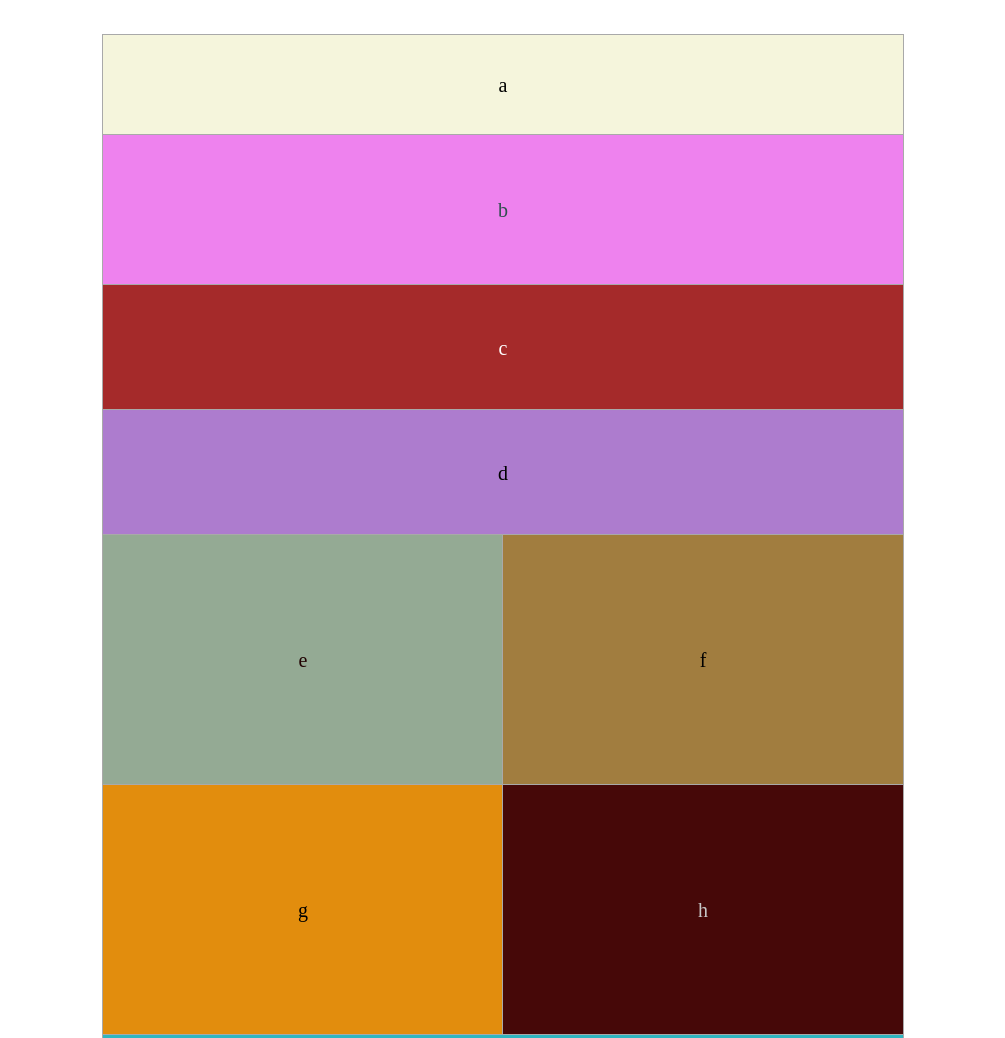
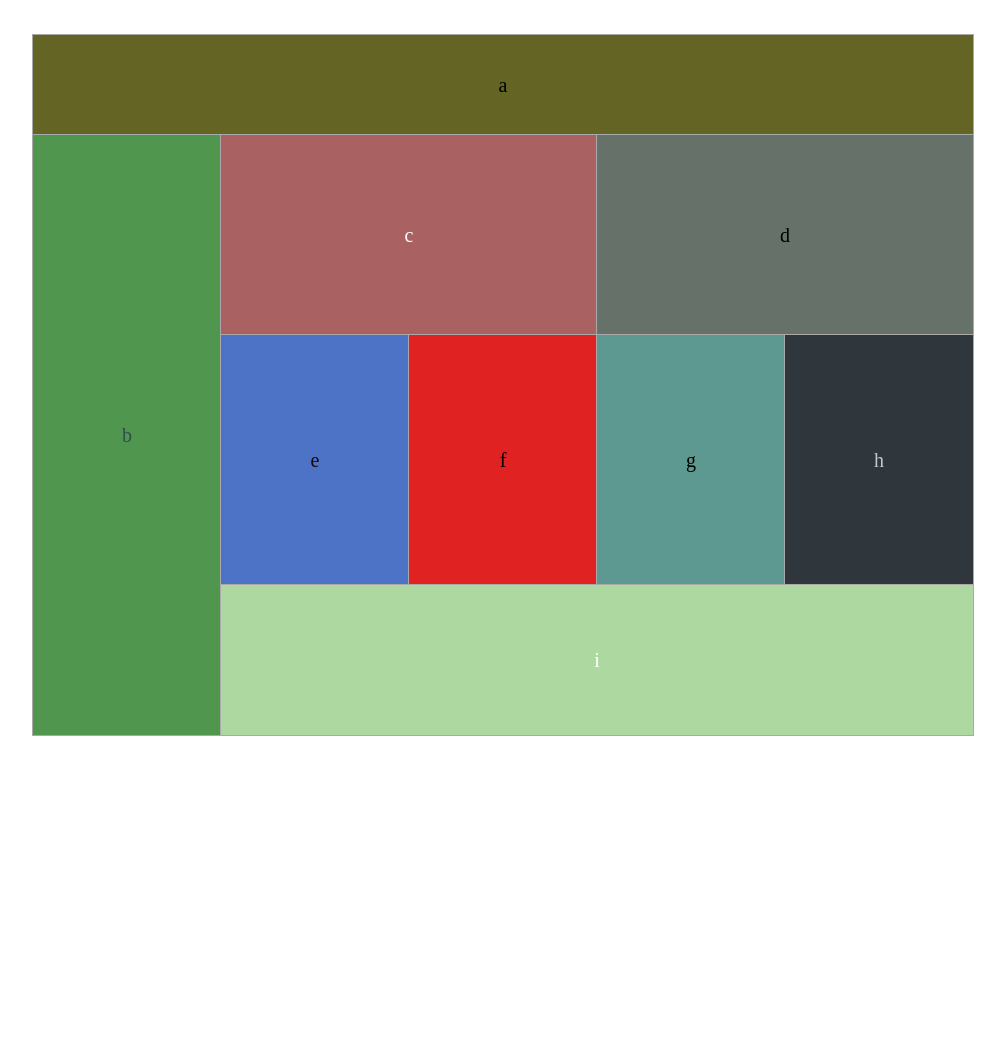
Before and after one commit to badwan95/lab-04a, a plain HTML site: page index.html in a window 1280 px wide. Shown: the top 1038 px of the page, without its empty margins (137-1142 px from the left). After the commit the page ends 800 px from the top, so only its background shows below. Drawn offline with Linux system fonts and the light colour scheme; files whose address does not match are found by name.

Commit message:
finished

```diff
--- a/css/base.css
+++ b/css/base.css
@@ -10,7 +10,7 @@ body{
 	margin: 35px auto;
 }
 main {
-	max-width: 100vw;
+	max-width: calc(100vw - 20px);
 	margin: 0 10px;
 	display: grid;
 	grid-template-columns: 1fr;
--- a/css/layout.css
+++ b/css/layout.css
@@ -75,6 +75,9 @@ footer{
     width: 100vh;
     align-items: center;
 } */
+.hide{
+    display: none;
+}
 header{
     height: 75px;
     display: flex;
@@ -93,7 +96,7 @@ section{
     justify-content: center;
     align-items: center;
 }
-.theArticles{
+.theArticlesMobile{
     display: grid;
     grid-template-columns: 1fr 1fr;
 }
@@ -111,15 +114,83 @@ footer{
 }
 @media (min-width: 768px){
     body{
+        width: calc(100vw - 40px);
+        max-width: 960px;
+    }
+    main {
+        display: grid;
+        grid-template-columns: 1fr 1fr 1fr 1fr 1fr;
+        grid-template-rows: 100px 200px 250px 150px;
+      }
+      header{
+          grid-column-start: 1;
+          grid-column-end: 6;
+          height: 100%;
+      }
+      aside{
+          grid-row-start: 2;
+          grid-row-end: 5;
+          height: 100%;
+      }
+      .c{
+        grid-column-start: 2;
+        grid-column-end: 4;
+        grid-row-start: 2;
+        grid-row-end: 3;
+        height: 100%;
+      }
+      .d{
+        grid-column-start: 4;
+        grid-column-end: 6;
+        grid-row-start: 2;
+        grid-row-end: 3;
+        height: 100%;
+      }
+      .theArticlesMobile{
+        display: none;
+    }
+    .hide{
         display: flex;
-        max-width: 980px;
-        justify-content: center;
-        flex-wrap: wrap;
-        margin: 35px auto;
     }
-    header{
-        height: 100px;
-        width: 100vh;
-        max-width: 980px;
-    }
+      .first{
+        grid-column-start: 2;
+        grid-column-end: 3;
+        grid-row-start: 3;
+        grid-row-end: 4;
+        height: 100%;
+        width: 100%;
+      }
+      .second{
+        grid-column-start: 3;
+        grid-column-end: 4;
+        grid-row-start: 3;
+        grid-row-end: 4;
+        height: 100%;
+        width: 100%;
+      }
+      .third{
+        grid-column-start: 4;
+        grid-column-end: 5;
+        grid-row-start: 3;
+        grid-row-end: 4;
+        height: 100%;
+        width: 100%;
+      }
+      .fourth{
+        grid-column-start: 5;
+        grid-column-end: 6;
+        grid-row-start: 3;
+        grid-row-end: 4;
+        height: 100%;
+        width: 100%;
+      }
+      footer{
+        grid-column-start: 2;
+        grid-column-end: 6;
+        grid-row-start: 4;
+        grid-row-end: 5;
+        height: 100%;
+        width: 100%;
+      }
+
 }
--- a/css/modules.css
+++ b/css/modules.css
@@ -72,5 +72,48 @@ footer{
         background-color: rgb(70, 8, 8);
         color: rgb(199, 199, 199);
     }
+    footer{
+        background-color: rgb(141, 53, 53);
+        color: white;
+    }
 
 }
+
+@media (min-width: 1080px){
+    header{
+        background-color: rgb(100, 100, 37);
+        color: black;
+    }
+    aside {
+        background-color: rgb(80, 150, 78);
+    }
+    section{
+        background-color: rgb(170, 97, 97);
+    }
+    .secondSection{
+        background-color: rgb(102, 114, 105);
+        color: black;
+    }
+    .first{
+        background-color: rgb(77, 115, 199);
+        color: rgb(34, 4, 4);
+    }
+    .second{
+        background-color: rgb(224, 34, 34);
+        color: black;
+    }
+    .third{
+        background-color: rgb(93, 153, 145);
+        color: black;
+    }
+    .fourth{
+        background-color: rgb(47, 55, 61);
+        color: rgb(199, 199, 199);
+    }
+    footer{
+        background-color: rgb(173, 216, 160);
+        color: white;
+    }
+
+
+}
--- a/index.html
+++ b/index.html
@@ -21,14 +21,27 @@
         <aside>
             b
         </aside>
-        <section>
+        <section class="c">
             c
         </section>
-        <section class='secondSection'>
+        <section class='secondSection d'>
             d
         </section>
 
-        <div class="theArticles">
+        <article class='first hide'>
+            e
+        </article>
+        <article class='second hide'>
+            f
+        </article>
+        <article class='third hide'>
+            g
+        </article>
+        <article class='fourth hide'>
+            h
+        </article>
+
+        <div class="theArticlesMobile">
             <article class='first'>
                 e
             </article>
```
